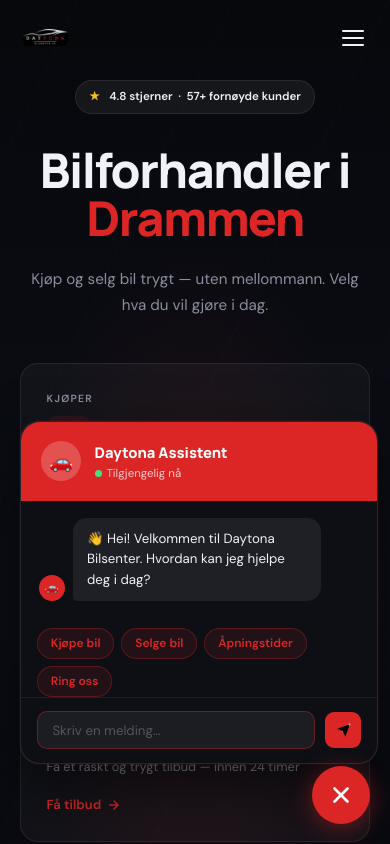
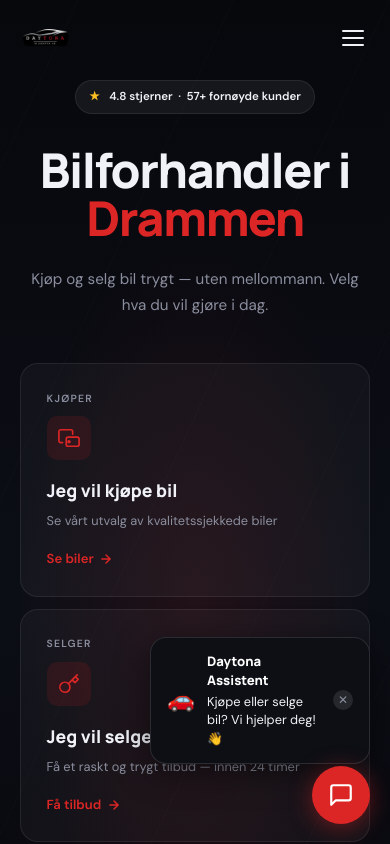
Before and after one commit to AriOptiControlAI/daytona-bilsenter, a plain HTML site: page index.html in a window 390 px wide. Shown: the top 844 px of the page. Drawn offline with Linux system fonts and the light colour scheme.

Commit message:
Mobile chat: show small peek bubble instead of full window

```diff
--- a/index.html
+++ b/index.html
@@ -1359,7 +1359,46 @@
     #chat-window { right: .75rem; bottom: 5rem; width: calc(100vw - 1.5rem); }
     #chat-btn { bottom: 1.25rem; right: 1.25rem; }
   }
+
+  /* ── Mobile peek bubble ── */
+  #chat-peek {
+    position: fixed; bottom: 5.5rem; right: 1.75rem; z-index: 199;
+    background: #0D0F15; border: 1px solid rgba(255,255,255,.12);
+    border-radius: 16px; padding: .9rem 1rem; max-width: 240px;
+    box-shadow: 0 8px 32px rgba(0,0,0,.5);
+    display: none; align-items: center; gap: .75rem;
+    cursor: pointer;
+    animation: peekIn .35s cubic-bezier(.34,1.56,.64,1) both;
+  }
+  #chat-peek.show { display: flex; }
+  @keyframes peekIn {
+    from { opacity:0; transform:translateY(10px) scale(.94); }
+    to   { opacity:1; transform:none; }
+  }
+  #chat-peek .pk-avatar { font-size:1.4rem; flex-shrink:0; }
+  #chat-peek .pk-text { font-size:.8rem; color:var(--text); line-height:1.45; flex:1; }
+  #chat-peek .pk-text strong { display:block; font-family:'Manrope',sans-serif; font-weight:800; font-size:.82rem; color:#fff; margin-bottom:.15rem; }
+  #chat-peek .pk-close {
+    width:20px; height:20px; border-radius:50%; background:rgba(255,255,255,.1);
+    border:none; cursor:pointer; display:flex; align-items:center; justify-content:center;
+    flex-shrink:0; color:var(--muted); font-size:.75rem; padding:0;
+    transition:background .2s;
+  }
+  #chat-peek .pk-close:hover { background:rgba(255,255,255,.2); }
+  @media(max-width:420px) {
+    #chat-peek { right: 1.25rem; bottom: 5rem; max-width: 220px; }
+  }
 </style>
+
+<!-- Mobile peek bubble -->
+<div id="chat-peek" onclick="peekToChat()">
+  <div class="pk-avatar">🚗</div>
+  <div class="pk-text">
+    <strong>Daytona Assistent</strong>
+    Kjøpe eller selge bil? Vi hjelper deg! 👋
+  </div>
+  <button class="pk-close" onclick="closePeek(event)">✕</button>
+</div>
 
 <!-- Chat button -->
 <button id="chat-btn" onclick="toggleChat()" aria-label="Åpne chat">
@@ -1466,13 +1505,30 @@
   let firstOpen = true;
   let autoOpened = false;
 
-  // Auto-open after 3 seconds
+  // Auto-open after 3 seconds — peek on mobile, full on desktop
   setTimeout(() => {
     if (!chatOpen && !autoOpened) {
       autoOpened = true;
-      toggleChat();
+      const btn = document.getElementById('chat-btn');
+      const notif = btn.querySelector('.chat-notif');
+      if (notif) notif.remove();
+      if (window.innerWidth <= 768) {
+        document.getElementById('chat-peek').classList.add('show');
+      } else {
+        toggleChat();
+      }
     }
   }, 3000);
+
+  function peekToChat() {
+    document.getElementById('chat-peek').classList.remove('show');
+    toggleChat();
+  }
+
+  function closePeek(e) {
+    e.stopPropagation();
+    document.getElementById('chat-peek').classList.remove('show');
+  }
 
   function toggleChat() {
     chatOpen = !chatOpen;
```
